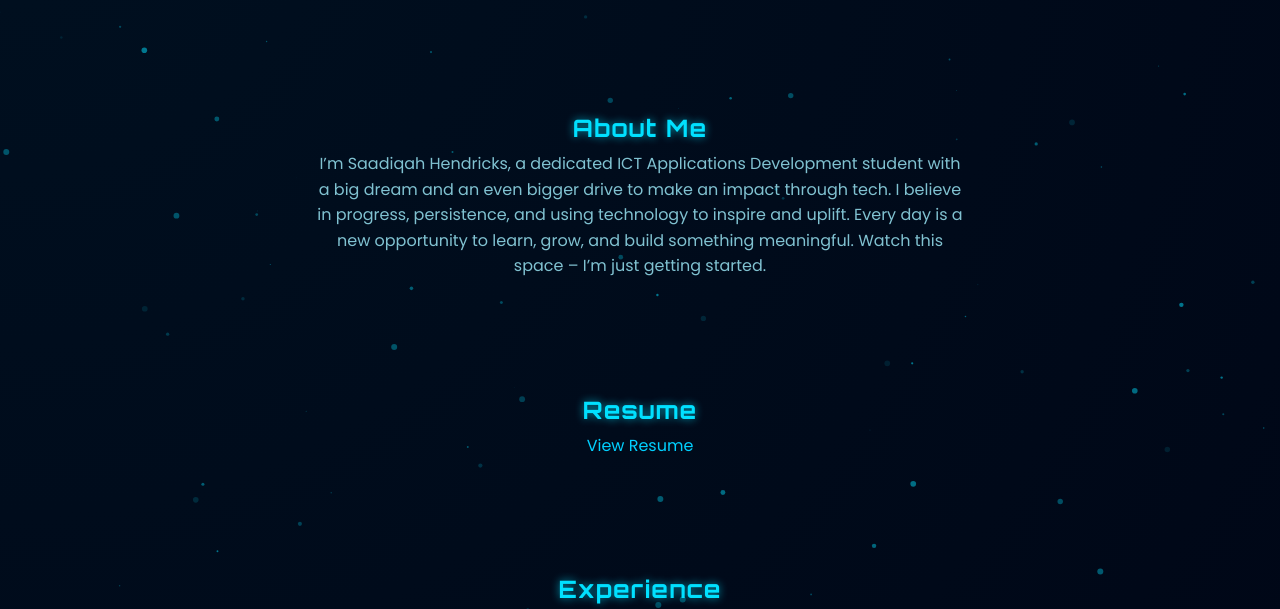
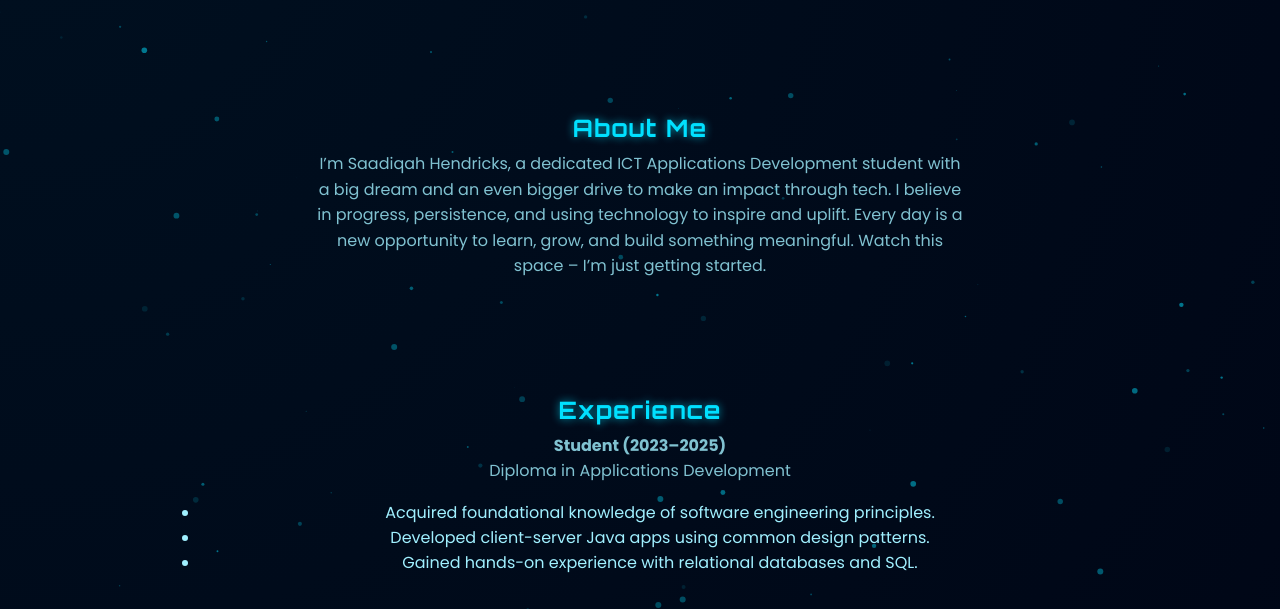
Before and after one commit to SaadiqahHendricks/saadiqahhendricks.github.io, a plain HTML site: page index.html in a window 1280 px wide. Shown: the part 172-781 px from the top of the page. Drawn offline with nearby package versions, Linux system fonts and the light colour scheme.

Commit message:
Removed resume

```diff
--- a/index.html
+++ b/index.html
@@ -171,11 +171,6 @@
   </p>
 </section>
 
-<section id="resume">
-  <h2>Resume</h2>
-  <a href="resume.pdf" target="_blank" class="resume-btn">View Resume</a>
-</section>
-
 <section id="experience">
   <h2>Experience</h2>
   <p><strong>Student (2023–2025)</strong><br>
```
